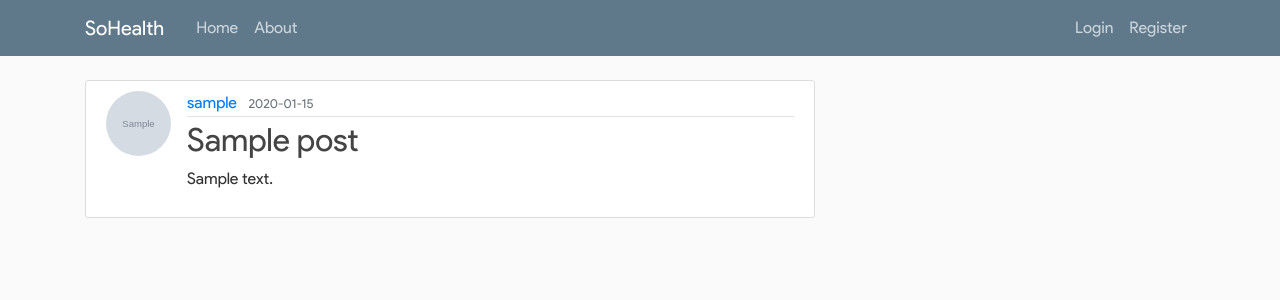
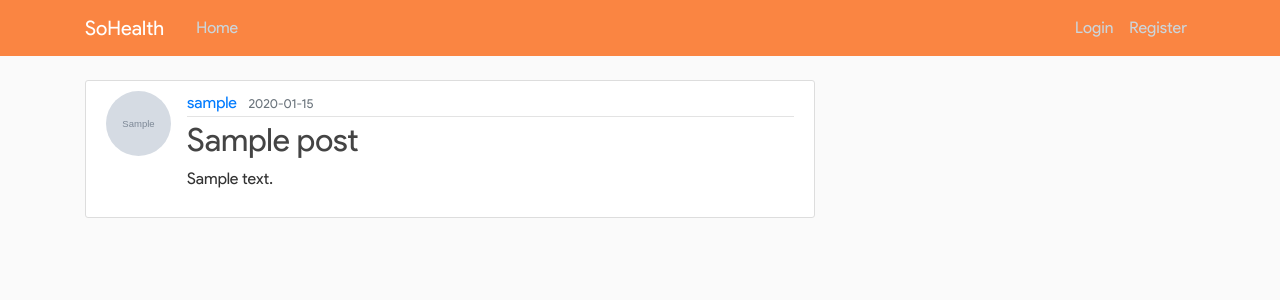
Before and after one commit to ShauryaAg/SoHealth, a Python web app: template templates/home.html in a window 1280 px wide. Shown: the top 300 px of the page. Run offline with Jinja, Linux system fonts and the light colour scheme; the template is opened without the code that fills it: most values are stand-ins (such as "Sample title", 1, 10 or a date in 2020); grey boxes marked "Sample" are stand-in pictures; some libraries are stand-ins or nearby versions.

Commit message:
Changes were made

```diff
--- a/static/main.css
+++ b/static/main.css
@@ -15,7 +15,7 @@ h1, h2, h3, h4, h5, h6 {
 }
 
 .bg-steel {
-  background-color: #5f788a;
+  background-color: #fa8542;
 }
 
 .site-header .navbar-nav .nav-link {
@@ -36,6 +36,11 @@ h1, h2, h3, h4, h5, h6 {
   border: 1px solid #dddddd;
   border-radius: 3px;
   margin-bottom: 20px;
+}
+
+.text-stroke{
+  color: white;
+  -webkit-text-stroke: 0.2px #000000;
 }
 
 .article-title {
@@ -88,7 +93,7 @@ a.article-title:hover {
 .dropdown-btn {
   margin-top: 0.5vh;
   position: relative;
-  padding: 5px;
+  padding: 9px;
 }
 
 .dropdown-list{
--- a/templates/layout.html
+++ b/templates/layout.html
@@ -32,7 +32,6 @@
           <div class="collapse navbar-collapse" id="navbarToggle">
             <div class="navbar-nav mr-auto">
               <a class="nav-item nav-link" href="/">Home</a>
-              <a class="nav-item nav-link" href="/about">About</a>
             </div>
             <!-- Navbar Right Side -->
             <div class="navbar-nav">
@@ -40,16 +39,16 @@
                 <div class="dropdown-btn">
                   <i class="fa fa-plus fa-lg" aria-hidden="true"></i>
                   <div class="dropdown-list">
-                  <a class="nav-item nav-link" href="{{ url_for('new_post')}}">Add Activity</a>
-                  <a class="nav-item nav-link" href="{{ url_for('logout')}}">Log Weight</a>
-                  <a class="nav-item nav-link" href="{{ url_for('logout')}}">Track Workout</a>
+                  <a class="nav-item nav-link text-stroke" href="{{ url_for('new_post')}}">Add Activity</a>
+                  <a class="nav-item nav-link text-stroke" href="{{ url_for('logout')}}">Log Weight</a>
+                  <a class="nav-item nav-link text-stroke" href="{{ url_for('logout')}}">Track Workout</a>
                 </div>
                 </div>
                 <div class="dropdown-btn">
                  <i class="fa fa-user-circle fa-lg" aria-hidden="true"></i>
                 <div class="dropdown-list">
-                  <a class="nav-item nav-link" href="{{ url_for('account')}}">Account</a>
-                  <a class="nav-item nav-link" href="{{ url_for('logout')}}">Logout</a>
+                  <a class="nav-item nav-link text-stroke" href="{{ url_for('account')}}">Account</a>
+                  <a class="nav-item nav-link text-stroke" href="{{ url_for('logout')}}">Logout</a>
                 </div>
               </div>
               {% else %}
```
Also changed, not shown: site.db.
